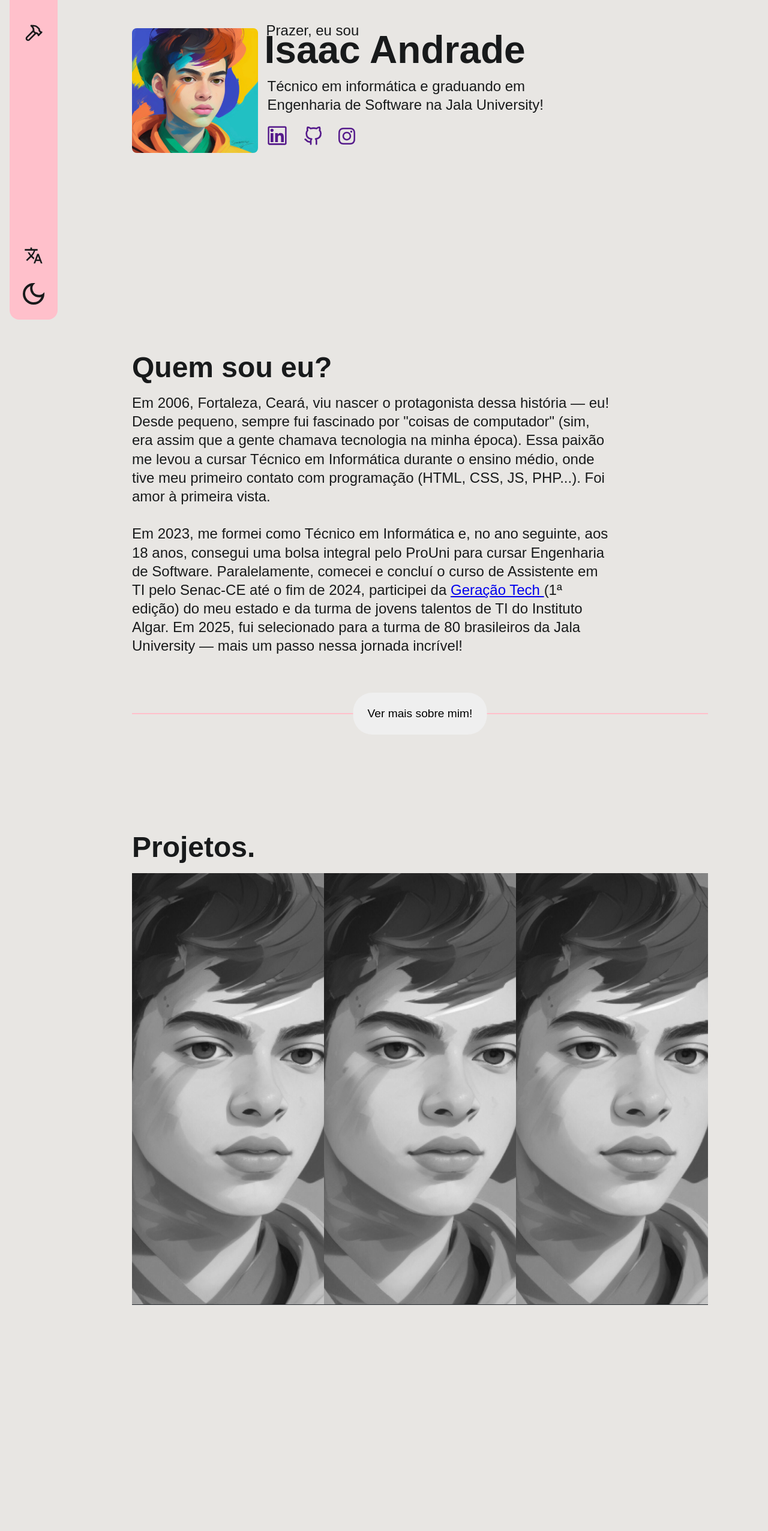
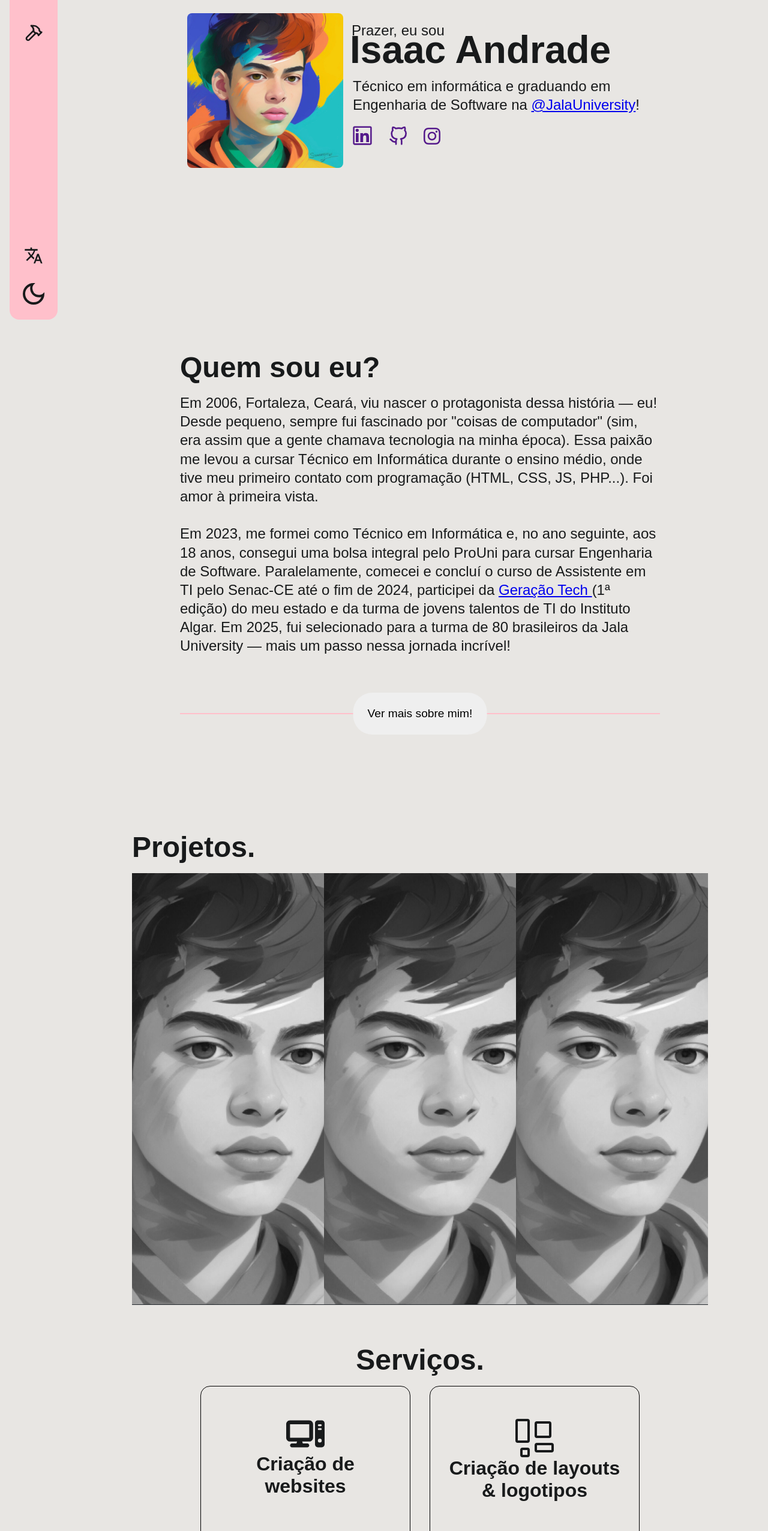
Before and after one commit to http-sallein/Portfolio, a React (Vite) app: page / in a window 1280 px wide. Shown: the part 247-2800 px from the top of the page at 60% size. Before the commit the page ends 2455 px from the top, so only its background shows below. Built offline with nearby package versions, Linux system fonts and the light colour scheme.

Commit message:
feat: new component: services

```diff
--- a/src/App.jsx
+++ b/src/App.jsx
@@ -2,6 +2,7 @@ import { Home } from "./components/Home"
 import { Header } from "./components/Header"
 import { AboutMe } from "./components/AboutMe"
 import { Projects } from "./components/Projects"
+import { Services } from './components/Services';
 
 export const App = () => {
 
@@ -11,6 +12,7 @@ export const App = () => {
             <Home />
             <AboutMe />
             <Projects />
+            <Services />
         </>
 
     )
--- a/src/components/AboutMe.jsx
+++ b/src/components/AboutMe.jsx
@@ -54,6 +54,7 @@ export const AboutMe = () => {
                 <div></div>
                 <button>Ver mais sobre mim!</button>
             </MoreContainer>
+
         </Fragment>
     );
 }
--- a/src/components/Home.jsx
+++ b/src/components/Home.jsx
@@ -10,7 +10,7 @@ import { Fragment } from "../layout/Fragment";
 
 const Figure = styled.figure`
     object-fit: cover;
-    width: 50%;
+    width: 260px;
     border-radius: 8px;
 
     > img {
@@ -45,6 +45,10 @@ const Section = styled.section`
         }
     }
 
+    p {
+        max-width: 500px;
+    }
+
     `;
 
 const SocialMedias = styled.div`
@@ -68,7 +72,7 @@ export const Home = () => {
 
     return (
 
-        <Fragment width={"800px"} justifyContent="center" alignItems="center">
+        <Fragment justifyContent="center" alignItems="center" isWithDiv={0}>
             <Figure>
                 <img src={HomeImage} alt="Image which represent me" />
             </Figure>
@@ -81,7 +85,7 @@ export const Home = () => {
                 </div>
 
                 <p>
-                    Técnico em informática e graduando em Engenharia de Software na Jala University!
+                    Técnico em informática e graduando em Engenharia de Software na <a href="https://jala.university/" target="__blank">@JalaUniversity</a>!
                 </p>
 
                 <SocialMedias>
--- a/src/components/Projects.jsx
+++ b/src/components/Projects.jsx
@@ -15,6 +15,8 @@ const Section = styled.section`
 
     display: flex;
     flex-wrap: wrap;
+
+    justify-content: center;
 
     > div {
         width: 20rem;
--- /dev/null
+++ b/src/components/Services.jsx
@@ -0,0 +1,99 @@
+import { Fragment } from "../layout/Fragment";
+
+import styled from "styled-components";
+
+import { FaComputer as ComputerIcon } from "react-icons/fa6";
+import { BsLayoutWtf as LayoutIcon} from "react-icons/bs";
+import { MdOutlineAppSettingsAlt as MaintenceIcon} from "react-icons/md";
+
+
+const Title = styled.h2`
+
+    font-size: 3rem;
+    font-weight: 800;
+    text-align: center;
+`;
+
+const Section = styled.section`
+
+    display: flex;
+    justify-content: center;
+    gap: 2rem;
+    flex-wrap: wrap;
+
+    h3 { font-size: 2rem; max-width: 300px; text-align: center;}
+
+    > div {
+        border: 1px solid black;
+        padding: 1rem;
+        min-height: 450px;
+        max-width: 350px;
+        border-radius: 1rem;
+        display: flex;
+        flex-direction: column;
+        justify-content: space-around;
+    }
+
+    span {
+        font-size: 4rem;
+        display: flex;
+        flex-direction: column;
+        align-items: center;
+    }
+
+    p {
+        max-width: 400px;
+        text-align: center;
+    }
+`;
+export const Services = () => {
+
+    return (
+
+        <Fragment flexDirection={'column'}>
+
+            <Title> Serviços. </Title>
+
+            <Section>
+
+                <div>
+
+                    <span>
+                        <ComputerIcon />
+                        <h3> Criação de websites </h3>
+                    </span>
+
+                    <p>
+                        Desenvolvo aplicações desde as mais simples como uma Landing Page até projetos mais complexos como e-commerce
+                    </p>
+
+                </div>
+
+                <div>
+
+                    <span>
+                        <LayoutIcon />
+                        <h3> Criação de layouts & logotipos </h3>
+                    </span>
+
+                    <p>
+                        Construo designers feito no figma desde o zero seguindo as melhores práticas de um UI/UX Designer
+                    </p>
+
+                </div>
+
+                <div>
+
+                    <span>
+                        <MaintenceIcon />
+                        <h3> Otimização e/ou manutenção de sistemas web </h3>
+                    </span>
+
+                    <p>
+                        Atuo como otimizador ou faço manutenção do seu sistema já lançado para o usuário final.
+                    </p>
+                </div>
+            </Section>
+        </Fragment>
+    );
+}
--- a/src/layout/Fragment.jsx
+++ b/src/layout/Fragment.jsx
@@ -7,7 +7,7 @@ const Container = styled.div`
     justify-content: ${props => props.justifyContent};
     align-items: ${props => props.alignItems};
     gap: 1rem;
-    max-width: ${props => props.width } !important;
+    margin: 0 auto !important;
     padding: 2rem;
     flex-direction: ${props => props.flexDirection};
     min-height: 100vh;
@@ -15,14 +15,23 @@ const Container = styled.div`
 
 `;
 
-export const Fragment = ({ children, width, justifyContent, alignItems, flexDirection, backgroundColor }) =>
+const Div = styled.div`
+    display: flex;
+    flex-direction: column;
+    gap: 1rem;
+    margin: 0 auto;
+`;
+
+export const Fragment = ({ children, width, justifyContent, alignItems, flexDirection, backgroundColor, isWithDiv = 1 }) =>
     <Container
         width = {width}
         justifyContent = {justifyContent}
         alignItems = {alignItems}
         flexDirection = {flexDirection}
         backgroundColor = {backgroundColor}
-    > {children} </Container>
+    >
+        { isWithDiv ? <Div>{children}</Div> : children }
+    </Container>
 
 Fragment.propTypes = {
 
@@ -31,5 +40,6 @@ Fragment.propTypes = {
     justifyContent: PropTypes.string,
     alignItems: PropTypes.string,
     flexDirection: PropTypes.string,
-    backgroundColor: PropTypes.string
+    backgroundColor: PropTypes.string,
+    isWithDiv: PropTypes.bool
 };
```
